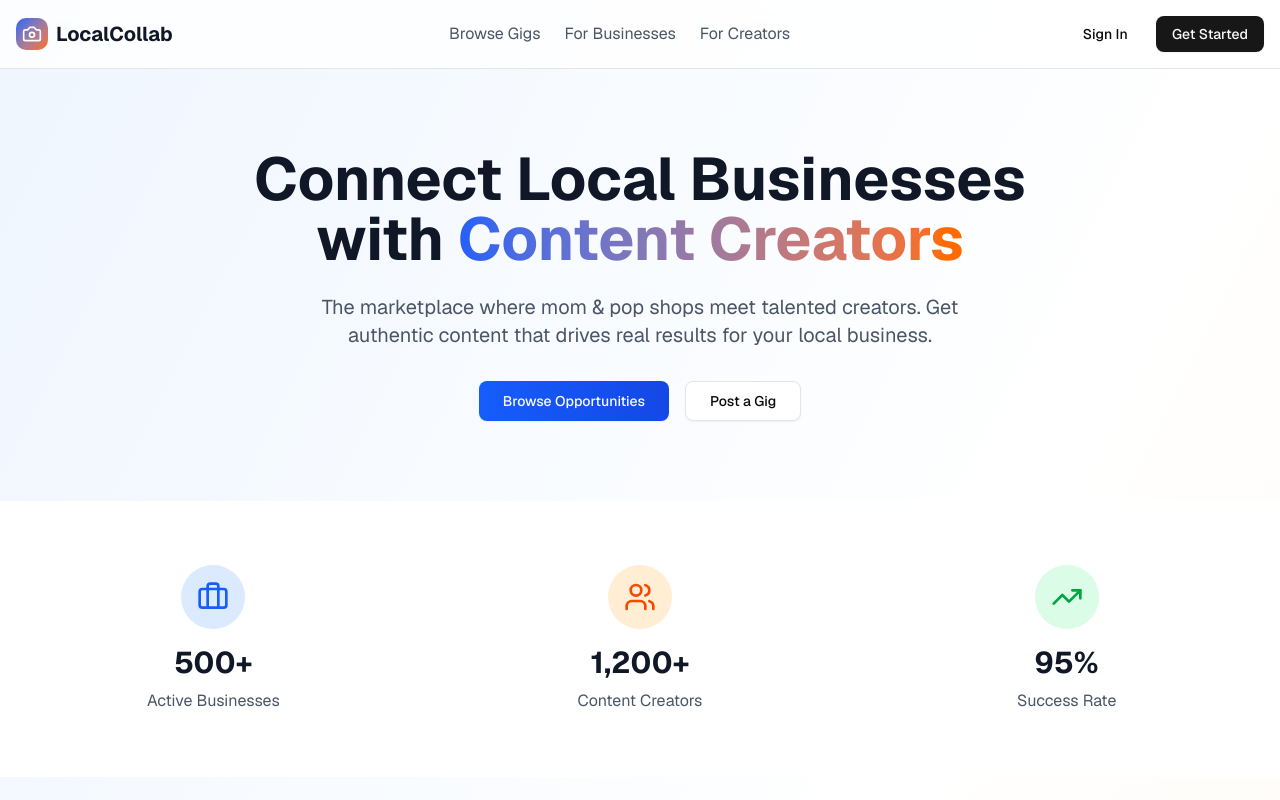
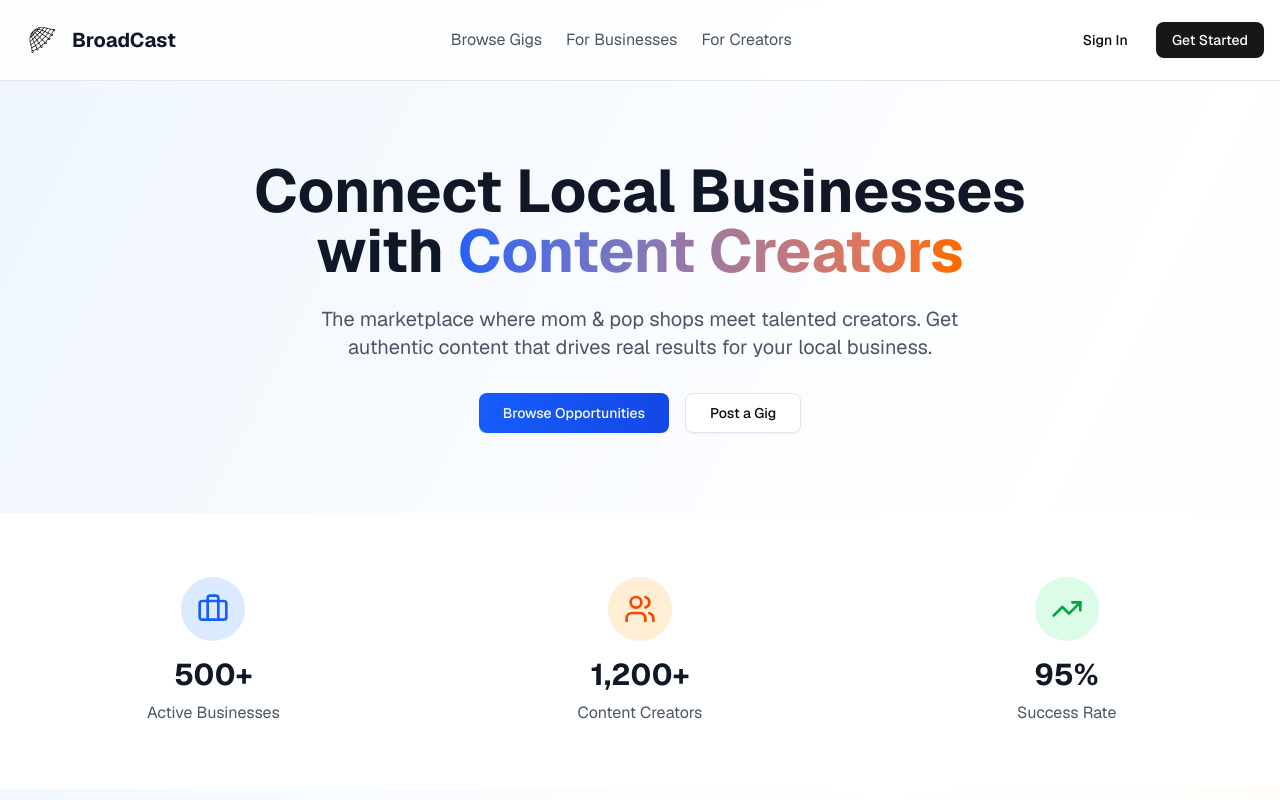
Before and after one commit to zachszeto/SASE-Hack-2025, a Next.js app: page / in a window 1280 px wide. Shown: the top 800 px of the page. Built offline with nearby package versions, Linux system fonts and the light colour scheme.

Commit message:
logo change

```diff
--- a/app/page.tsx
+++ b/app/page.tsx
@@ -2,6 +2,7 @@ import { Button } from "@/components/ui/button"
 import { Card, CardContent, CardDescription, CardHeader, CardTitle } from "@/components/ui/card"
 import { Badge } from "@/components/ui/badge"
 import { MapPin, Star, Users, Briefcase, Camera, TrendingUp } from "lucide-react"
+import Image from "next/image"
 import Link from "next/link"
 
 export default function HomePage() {
@@ -11,10 +12,15 @@ export default function HomePage() {
       <header className="border-b bg-white/80 backdrop-blur-sm sticky top-0 z-50">
         <div className="container mx-auto px-4 py-4 flex items-center justify-between">
           <div className="flex items-center gap-2">
-            <div className="w-8 h-8 bg-gradient-to-br from-blue-600 to-orange-500 rounded-lg flex items-center justify-center">
-              <Camera className="w-5 h-5 text-white" />
-            </div>
-            <span className="text-xl font-bold text-gray-900">LocalCollab</span>
+            <Image
+              src="logo-white.svg"
+              alt="BroadCast Logo"
+              width={20}
+              height={20}
+              className="w-12 h-12 invert"
+              color="white"
+            />
+            <span className="text-xl font-bold text-gray-900">BroadCast</span>
           </div>
           <nav className="hidden md:flex items-center gap-6">
             <Link href="/marketplace" className="text-gray-600 hover:text-blue-600 transition-colors">
--- /dev/null
+++ b/components/ui/image.tsx
@@ -0,0 +1,32 @@
+// components/Image.tsx
+import Image from "next/image"
+import { cn } from "@/lib/utils" // optional: if you're using a className merge helper
+
+type ImageProps = {
+  src: string
+  alt: string
+  width?: number
+  height?: number
+  className?: string
+  priority?: boolean
+}
+
+export default function AppImage({
+  src,
+  alt,
+  width = 40,
+  height = 40,
+  className,
+  priority = false,
+}: ImageProps) {
+  return (
+    <Image
+      src={src}
+      alt={alt}
+      width={width}
+      height={height}
+      priority={priority}
+      className={cn("w-auto h-auto", className)}
+    />
+  )
+}
```
Also changed, not shown: public/logo-white.svg (added), public/logo.svg (added).
